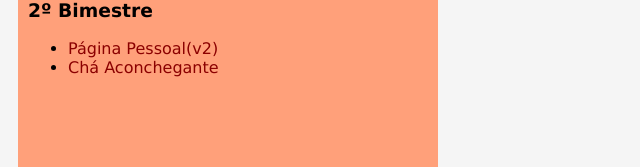
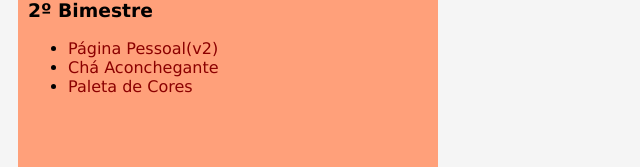
Before and after one commit to Breekkan/AWEB, a plain HTML site: page index.html in a window 1280 px wide. Shown: the part 520-687 px from the top of the page, without its empty margins (0-640 px from the left). Drawn offline with Linux system fonts and the light colour scheme.

Commit message:
Update index.html

```diff
--- a/index.html
+++ b/index.html
@@ -31,6 +31,7 @@
         <ul>
             <li><a href="https://breekkan.github.io/aweb/Bimestre2/paginaPessoalv2/index.html">Página Pessoal(v2)</a></li>
             <li><a href="https://breekkan.github.io/aweb/Bimestre2/chaAconchegante/index.html">Chá Aconchegante</a></li>
+            <li><a href="https://breekkan.github.io/aweb/Bimestre2/Bimestre2/paletaCores/index.html">Paleta de Cores</a></li>
         </ul>
     </div>
     <div class="bimestre bimImpar">
```
